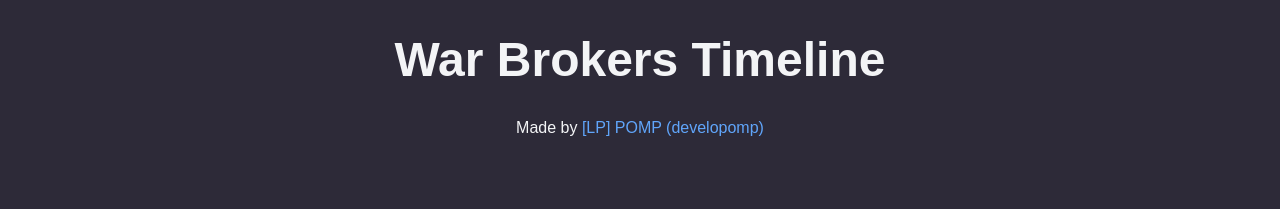
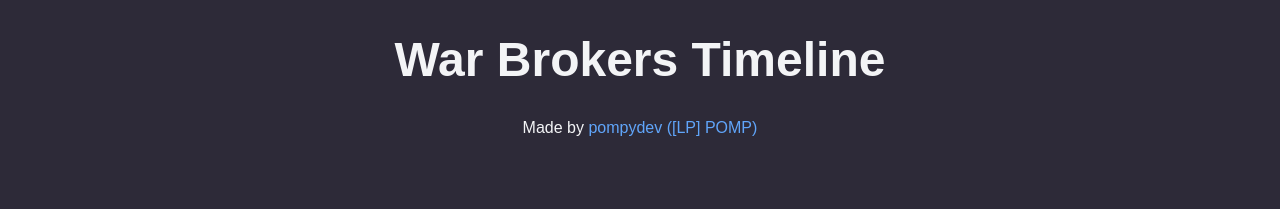
Before and after one commit to War-Brokers/War-Brokers, a Next.js app in the folder apps/wbtimeline/: page / in a window 1280 px wide. Shown: the top 209 px of the page. Built offline with nearby package versions, Linux system fonts and the light colour scheme.

Commit message:
feat: developomp -> pompydev

```diff
--- a/apps/wbtimeline/src/components/Header.tsx
+++ b/apps/wbtimeline/src/components/Header.tsx
@@ -6,8 +6,8 @@ export default function Header() {
             <h1 className="text-5xl font-bold">War Brokers Timeline</h1>
             <span>
                 Made by{" "}
-                <Link href="https://github.com/developomp">
-                    [LP] POMP (developomp)
+                <Link href="https://github.com/pompydev">
+                    pompydev ([LP] POMP)
                 </Link>
             </span>
         </header>
```
Also changed, not shown: 1 other file (tests, documents, lock files or other folders).
